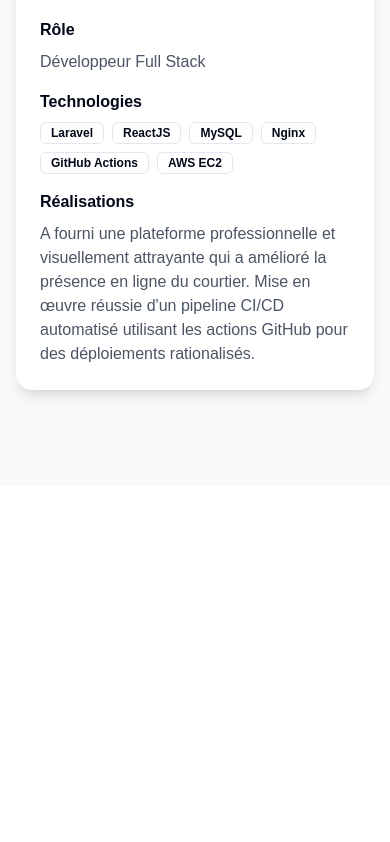
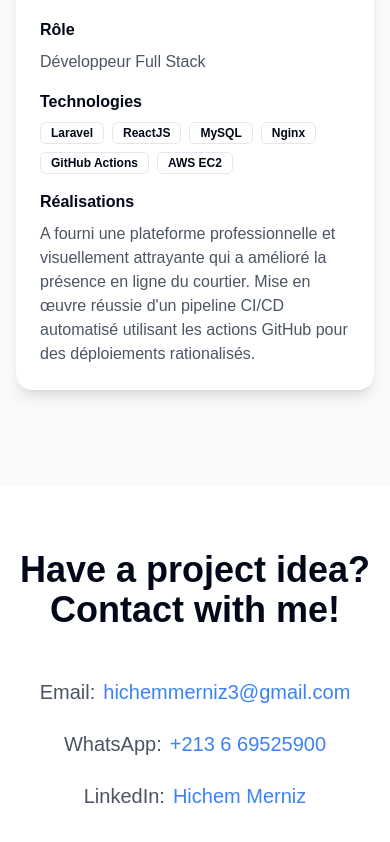
Before and after one commit to HichemMerniz/my-portfolio, a Next.js app: page / in a window 390 px wide. Shown: the part 5151-5993 px from the top of the page. Before the commit the page ends 5637 px from the top, so only its background shows below. Built offline with nearby package versions, Linux system fonts and the light colour scheme.

Commit message:
update project . (add contact-sections.tsx\)

```diff
--- a/src/app/page.tsx
+++ b/src/app/page.tsx
@@ -5,6 +5,7 @@ import { Hero } from "@/components/organisms/hero";
 import { Navbar } from "@/components/organisms/navbar";
 import { ProjectsSection } from "@/components/organisms/projects-section";
 import { SkillsMarquee } from "@/components/organisms/skills-card";
+import ContactSection from "@/components/organisms/contact-sections";
 // import {SkillsBeam} from "@/components/organisms/animated-skills";
 
 const pageVariants = {
@@ -51,9 +52,9 @@ export default function Home() {
                 <motion.div variants={sectionVariants}>
                     <ProjectsSection />
                 </motion.div>
-                {/*<motion.div variants={sectionVariants}>*/}
-                {/*    <SkillsBeam />*/}
-                {/*</motion.div>*/}
+                <motion.div variants={sectionVariants}>
+                    <ContactSection />
+                </motion.div>
             </main>
         </motion.div>
     )
--- /dev/null
+++ b/src/components/organisms/contact-sections.tsx
@@ -0,0 +1,30 @@
+export default function ContactSection() {
+    return (
+        <div className="max-w-3xl mx-auto py-16 px-4 text-center">
+            <h1 className="text-4xl md:text-5xl font-bold mb-12">Have a project idea? Contact with me!</h1>
+
+            <div className="space-y-6 text-xl">
+                <div className="flex items-center justify-center gap-2">
+                    <span className="text-gray-600">Email:</span>
+                    <a href="mailto:hichemmerniz3@gmail.com" className="text-blue-500 hover:text-blue-600 transition-colors">
+                        hichemmerniz3@gmail.com
+                    </a>
+                </div>
+
+                <div className="flex items-center justify-center gap-2">
+                    <span className="text-gray-600">WhatsApp:</span>
+                    <a href="https://wa.me/00213669525900" className="text-blue-500 hover:text-blue-600 transition-colors">
+                        +213 6 69525900
+                    </a>
+                </div>
+
+                <div className="flex items-center justify-center gap-2">
+                    <span className="text-gray-600">LinkedIn:</span>
+                    <a href="https://www.linkedin.com/in/hichem-merniz-26809b154/" className="text-blue-500 hover:text-blue-600 transition-colors">
+                        Hichem Merniz
+                    </a>
+                </div>
+            </div>
+        </div>
+    )
+}
```
